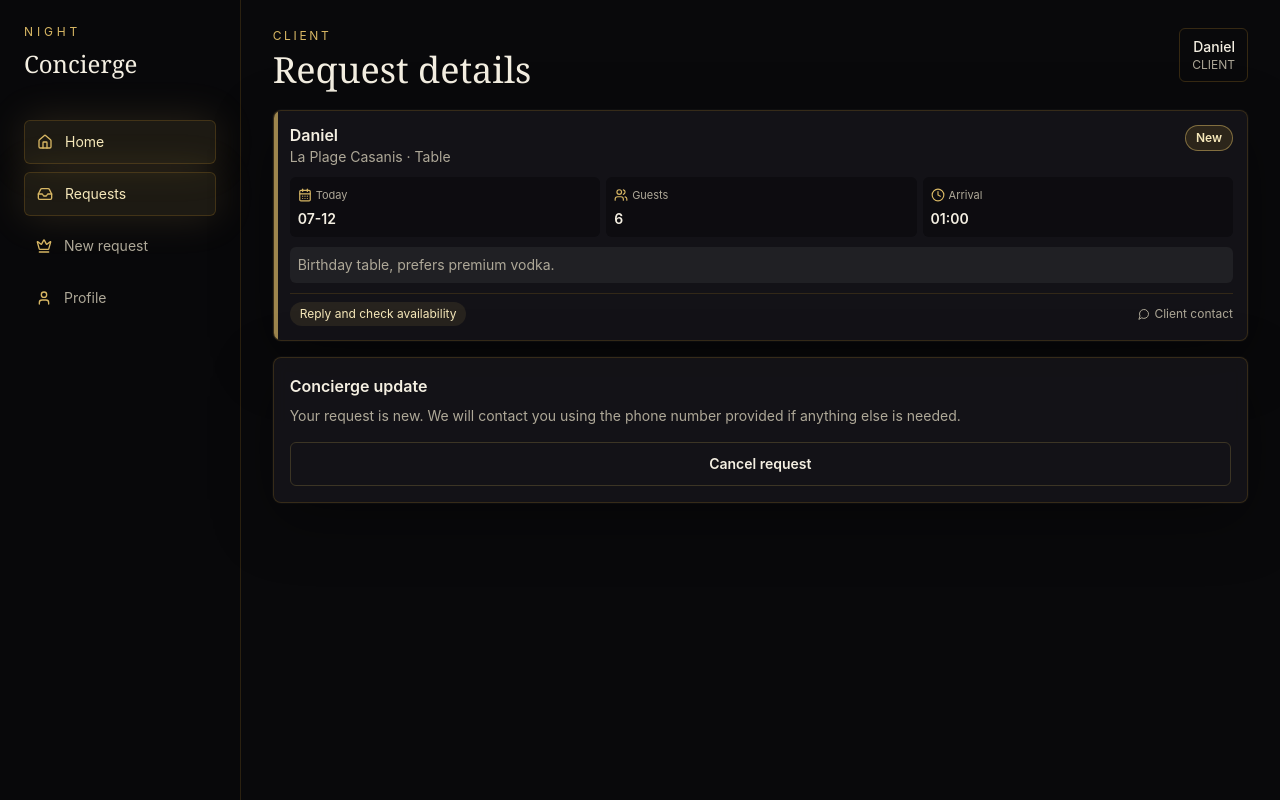
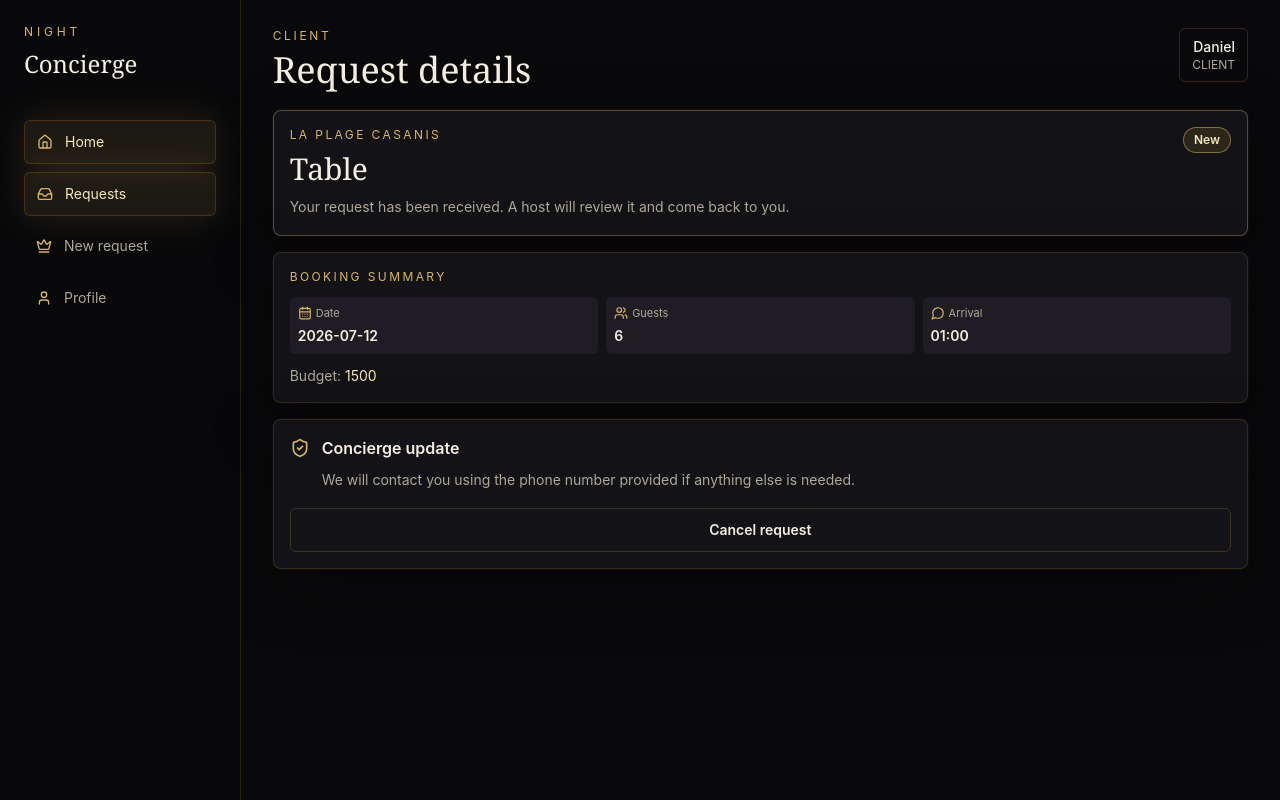
Before and after one commit to arnebakare/night-concierge-platform, a Next.js app: page /client/requests/1 in a window 1280 px wide. Built offline with nearby package versions, Linux system fonts and the light colour scheme; no server answers; the database is empty.

Commit message:
Improve customer booking usability

```diff
--- a/app/client/page.tsx
+++ b/app/client/page.tsx
@@ -42,7 +42,7 @@ export default async function ClientPage() {
           <h2 className="font-serif text-2xl">Latest requests</h2>
           <Button asChild variant="secondary" size="sm"><Link href="/client/requests">View all</Link></Button>
         </div>
-        <div className="space-y-3">{requests.length ? requests.map((request) => <RequestCard key={request.id} request={request} href={`/client/requests/${request.id}`} />) : <EmptyRequests />}</div>
+        <div className="space-y-3">{requests.length ? requests.map((request) => <RequestCard key={request.id} request={request} href={`/client/requests/${request.id}`} audience="client" />) : <EmptyRequests />}</div>
       </div>
     </AppShell>
   );
--- a/app/client/requests/[id]/page.tsx
+++ b/app/client/requests/[id]/page.tsx
@@ -1,11 +1,13 @@
 import { notFound } from "next/navigation";
+import { CalendarDays, MessageCircle, ShieldCheck, Users } from "lucide-react";
 import { AppShell } from "@/components/layout/app-shell";
-import { RequestCard } from "@/components/request/request-card";
+import { RequestStatusBadge } from "@/components/request/request-status-badge";
 import { LuxuryCard } from "@/components/ui/luxury-card";
 import { requireProfile } from "@/lib/auth";
 import { getRequestDetail } from "@/lib/data/app";
 import { Button } from "@/components/ui/button";
 import { cancelClientRequest } from "@/lib/actions/request-actions";
+import { formatEnum } from "@/lib/utils";
 
 export default async function ClientRequestDetailPage({ params }: Readonly<{ params: Promise<{ id: string }> }>) {
   const profile = await requireProfile(["CLIENT", "SUPER_ADMIN"]);
@@ -13,5 +15,70 @@ export default async function ClientRequestDetailPage({ params }: Readonly<{ par
   const request = await getRequestDetail(id);
   if (!request) notFound();
   const canCancel = ["NEW", "CONTACTED", "PENDING", "CONFIRMED"].includes(request.status);
-  return <AppShell profile={profile} title="Request details" eyebrow="Client"><RequestCard request={request} /><LuxuryCard className="mt-4"><p className="font-semibold">Concierge update</p><p className="mt-2 text-sm text-muted-foreground">Your request is {request.status.toLowerCase().replaceAll("_", " ")}. We will contact you using the phone number provided if anything else is needed.</p>{canCancel && profile.role === "CLIENT" && <form action={cancelClientRequest} className="mt-4"><input type="hidden" name="requestId" value={request.id} /><Button type="submit" variant="outline" className="w-full">Cancel request</Button></form>}</LuxuryCard></AppShell>;
+  const service = request.message?.match(/^Selected service:\s*(.+)$/m)?.[1];
+  const occasion = request.message?.match(/^Selected occasion:\s*(.+)$/m)?.[1];
+
+  return (
+    <AppShell profile={profile} title="Request details" eyebrow="Client">
+      <div className="space-y-4">
+        <LuxuryCard className="border-champagne-300/35 bg-[radial-gradient(circle_at_top_right,rgba(216,183,100,0.16),transparent_36%),rgba(17,17,19,0.94)]">
+          <div className="flex items-start justify-between gap-3">
+            <div>
+              <p className="text-xs uppercase tracking-[0.2em] text-champagne-300">{request.clubs?.name ?? "Venue"}</p>
+              <h2 className="mt-2 font-serif text-3xl">{service ?? formatEnum(request.request_type)}</h2>
+              <p className="mt-2 text-sm leading-6 text-muted-foreground">{statusMessage(request.status)}</p>
+            </div>
+            <RequestStatusBadge status={request.status} />
+          </div>
+        </LuxuryCard>
+
+        <LuxuryCard>
+          <p className="mb-3 text-xs uppercase tracking-[0.2em] text-champagne-300">Booking summary</p>
+          <div className="grid grid-cols-3 gap-2">
+            <Fact icon={CalendarDays} label="Date" value={request.requested_date} />
+            <Fact icon={Users} label="Guests" value={String(request.guest_count)} />
+            <Fact icon={MessageCircle} label="Arrival" value={request.arrival_time ?? "TBC"} />
+          </div>
+          {occasion && <p className="mt-3 rounded-md bg-secondary/70 p-3 text-sm text-muted-foreground">{occasion}</p>}
+          {request.budget && <p className="mt-3 text-sm text-muted-foreground">Budget: <span className="text-champagne-100">{request.budget}</span></p>}
+        </LuxuryCard>
+
+        <LuxuryCard>
+          <div className="flex gap-3">
+            <ShieldCheck className="mt-0.5 size-5 shrink-0 text-champagne-300" />
+            <div>
+              <p className="font-semibold">Concierge update</p>
+              <p className="mt-2 text-sm leading-6 text-muted-foreground">We will contact you using the phone number provided if anything else is needed.</p>
+            </div>
+          </div>
+          {canCancel && profile.role === "CLIENT" && (
+            <form action={cancelClientRequest} className="mt-4">
+              <input type="hidden" name="requestId" value={request.id} />
+              <Button type="submit" variant="outline" className="w-full">Cancel request</Button>
+            </form>
+          )}
+        </LuxuryCard>
+      </div>
+    </AppShell>
+  );
 }
+
+function Fact({ icon: Icon, label, value }: Readonly<{ icon: typeof CalendarDays; label: string; value: string }>) {
+  return (
+    <div className="rounded-md bg-secondary/70 p-2">
+      <p className="flex items-center gap-1 text-[11px] text-muted-foreground"><Icon className="size-3.5 text-champagne-300" />{label}</p>
+      <p className="mt-1 truncate text-sm font-semibold">{value}</p>
+    </div>
+  );
+}
+
+function statusMessage(status: string) {
+  if (status === "NEW") return "Your request has been received. A host will review it and come back to you.";
+  if (status === "CONTACTED") return "A host has reached out and is checking the details with you.";
+  if (status === "PENDING") return "The team is checking availability or final details.";
+  if (status === "CONFIRMED") return "Your booking is confirmed. The team will share any final arrival details.";
+  if (status === "ARRIVED") return "This booking is completed.";
+  if (status === "DECLINED") return "This request could not be confirmed.";
+  if (status === "CANCELLED") return "This request has been cancelled.";
+  return "The team will update you on WhatsApp.";
+}
--- a/app/client/requests/page.tsx
+++ b/app/client/requests/page.tsx
@@ -15,7 +15,7 @@ export default async function ClientRequestsPage() {
         <Button asChild><Link href="/request">New request</Link></Button>
       </div>
       <div className="space-y-3">
-        {requests.length ? requests.map((request) => <RequestCard key={request.id} request={request} href={`/client/requests/${request.id}`} />) : <EmptyState />}
+        {requests.length ? requests.map((request) => <RequestCard key={request.id} request={request} href={`/client/requests/${request.id}`} audience="client" />) : <EmptyState />}
       </div>
     </AppShell>
   );
--- a/app/install/page.tsx
+++ b/app/install/page.tsx
@@ -5,7 +5,9 @@ import { LuxuryCard } from "@/components/ui/luxury-card";
 
 export default function InstallPage() {
   return (
-    <main className="mx-auto flex min-h-screen w-full max-w-md flex-col justify-center px-5 py-10">
+    <main className="request-marina-bg relative min-h-screen overflow-hidden">
+      <div className="absolute inset-0 bg-[linear-gradient(180deg,rgba(5,5,6,0.24)_0%,rgba(5,5,6,0.78)_45%,rgba(5,5,6,0.98)_100%)]" />
+      <div className="relative mx-auto flex min-h-screen w-full max-w-md flex-col justify-center px-5 py-10">
       <div className="mb-6">
         <p className="text-sm uppercase tracking-[0.3em] text-champagne-300">iPhone access</p>
         <h1 className="mt-3 font-serif text-4xl leading-tight text-foreground">Install Night Concierge</h1>
@@ -14,7 +16,7 @@ export default function InstallPage() {
         </p>
       </div>
 
-      <LuxuryCard className="space-y-4">
+      <LuxuryCard className="space-y-4 border-champagne-300/35 bg-ink-900/86 shadow-[0_24px_90px_rgba(0,0,0,0.48)]">
         <InstallStep icon={ExternalLink} title="Open this page in Safari" text="If this opened inside WhatsApp or Instagram, tap the browser menu and open it in Safari first." />
         <InstallStep icon={Share} title="Tap Share" text="Use the iPhone share button at the bottom of Safari." />
         <InstallStep icon={Smartphone} title="Tap Add to Home Screen" text="Keep the name Concierge, then tap Add." />
@@ -28,6 +30,7 @@ export default function InstallPage() {
         <Button asChild variant="secondary">
           <Link href="/request">Open booking form</Link>
         </Button>
+      </div>
       </div>
     </main>
   );
--- a/components/request/request-card.tsx
+++ b/components/request/request-card.tsx
@@ -6,7 +6,7 @@ import type { ConciergeRequest } from "@/lib/types";
 import { isTemporaryPhone, nextSalesAction } from "@/lib/sales/funnel";
 import { formatEnum } from "@/lib/utils";
 
-export function RequestCard({ request, href }: Readonly<{ request: ConciergeRequest; href?: string }>) {
+export function RequestCard({ request, href, audience = "staff" }: Readonly<{ request: ConciergeRequest; href?: string; audience?: "staff" | "client" }>) {
   const service = request.message?.match(/^Selected service:\s*(.+)$/m)?.[1];
   const missingContact = !request.clients?.phone || isTemporaryPhone(request.clients.phone);
   const card = (
@@ -27,7 +27,7 @@ export function RequestCard({ request, href }: Readonly<{ request: ConciergeRequ
       </div>
       {request.message && !service && <p className="line-clamp-3 rounded-md bg-secondary/80 p-2 text-xs leading-relaxed text-muted-foreground md:text-sm">{request.message}</p>}
       <div className="flex flex-wrap items-center justify-between gap-2 border-t border-champagne-700/30 pt-2 text-xs">
-        <span className="rounded-full bg-champagne-300/10 px-2.5 py-1 text-champagne-100">{nextSalesAction(request.status)}</span>
+        <span className="rounded-full bg-champagne-300/10 px-2.5 py-1 text-champagne-100">{audience === "client" ? clientStatusHint(request.status) : nextSalesAction(request.status)}</span>
         <span className={missingContact ? "flex items-center gap-1 text-amber-100" : "flex items-center gap-1 text-muted-foreground"}>
           {missingContact ? <UserRoundPlus className="size-3" /> : <MessageCircle className="size-3" />}
           {missingContact ? "Add contact" : "Client contact"}
@@ -44,6 +44,17 @@ export function RequestCard({ request, href }: Readonly<{ request: ConciergeRequ
       {card}
     </Link>
   );
+}
+
+function clientStatusHint(status: ConciergeRequest["status"]) {
+  if (status === "NEW") return "Received";
+  if (status === "CONTACTED") return "Host contacted";
+  if (status === "PENDING") return "Checking availability";
+  if (status === "CONFIRMED") return "Confirmed";
+  if (status === "ARRIVED") return "Completed";
+  if (status === "DECLINED") return "Not available";
+  if (status === "CANCELLED") return "Cancelled";
+  return "Updated";
 }
 
 function Fact({
--- a/components/request/request-form-steps.tsx
+++ b/components/request/request-form-steps.tsx
@@ -3,7 +3,7 @@
 import { useEffect, useMemo, useState, useTransition } from "react";
 import { useForm } from "react-hook-form";
 import { zodResolver } from "@hookform/resolvers/zod";
-import { CalendarDays, Check, ChevronLeft, Clock, MapPin, Sparkles, Users } from "lucide-react";
+import { CalendarDays, Check, ChevronLeft, Clock, Minus, MapPin, Plus, Sparkles, Users } from "lucide-react";
 import { Button } from "@/components/ui/button";
 import { Input } from "@/components/ui/input";
 import { Label } from "@/components/ui/label";
@@ -112,6 +112,10 @@ export function RequestFormSteps({
     if (event) form.setValue("requestedDate", event.event_date, { shouldValidate: true });
   }
 
+  function setGuestCount(nextValue: number) {
+    form.setValue("guestCount", Math.max(1, Math.min(200, nextValue)), { shouldValidate: true });
+  }
+
   async function next() {
     const fieldsByStep: Record<number, (keyof PublicRequestInput)[]> = {
       1: ["clubId"], 2: ["requestType"], 3: ["name", "phone", "email", "instagram"], 4: ["requestedDate", "guestCount", "arrivalTime", "budget", "message"]
@@ -190,6 +194,11 @@ export function RequestFormSteps({
                     <span className="inline-flex rounded-full border border-champagne-700/30 px-2 py-0.5 text-[11px] text-muted-foreground">{experience.mood}</span>
                   </span>
                 </span>
+                {values.clubId === club.id && (
+                  <span className="ml-auto flex size-7 shrink-0 items-center justify-center rounded-full bg-champagne-300 text-ink-950">
+                    <Check className="size-4" />
+                  </span>
+                )}
               </button>
               );
             })}
@@ -233,7 +242,7 @@ export function RequestFormSteps({
                   form.setValue("serviceLabel", service.label, { shouldValidate: true });
                 }}
                 className={cn(
-                  "group flex min-h-28 flex-col justify-between rounded-lg border bg-ink-700 p-3.5 text-left transition active:scale-[0.99]",
+                  "group relative flex min-h-28 flex-col justify-between rounded-lg border bg-ink-700 p-3.5 text-left transition active:scale-[0.99]",
                   active ? "border-champagne-300 bg-champagne-300/10 shadow-glow" : "border-champagne-700/40 hover:border-champagne-300/60"
                 )}
               >
@@ -244,6 +253,7 @@ export function RequestFormSteps({
                   <span className="block font-semibold">{service.label}</span>
                   <span className="mt-1 block text-xs leading-snug text-muted-foreground">{service.description}</span>
                 </span>
+                {active && <Check className="absolute right-3 top-3 size-4 text-champagne-300" />}
               </button>
               );
             })}
@@ -295,13 +305,13 @@ export function RequestFormSteps({
             <p className="mt-1 text-sm text-muted-foreground">WhatsApp is best. Email and Instagram are optional.</p>
           </div>
           <Field label="Name" error={form.formState.errors.name?.message}>
-            <Input {...form.register("name")} placeholder="Full name" />
+            <Input {...form.register("name")} placeholder="Full name" autoComplete="name" />
           </Field>
           <Field label="Phone / WhatsApp" error={form.formState.errors.phone?.message}>
-            <Input {...form.register("phone")} placeholder="+34 600 000 000" inputMode="tel" />
+            <Input {...form.register("phone")} placeholder="+34 600 000 000" inputMode="tel" autoComplete="tel" />
           </Field>
           <Field label="Email optional" error={form.formState.errors.email?.message}>
-            <Input {...form.register("email")} placeholder="name@email.com" inputMode="email" />
+            <Input {...form.register("email")} placeholder="name@email.com" inputMode="email" autoComplete="email" />
           </Field>
           <Field label="Instagram optional">
             <Input {...form.register("instagram")} placeholder="@handle" />
@@ -320,15 +330,38 @@ export function RequestFormSteps({
               <Input {...form.register("requestedDate")} type="date" min={new Date().toISOString().slice(0, 10)} />
             </Field>
             <Field label="Guests" error={form.formState.errors.guestCount?.message}>
-              <Input {...form.register("guestCount")} type="number" min={1} inputMode="numeric" />
+              <div className="grid grid-cols-[2.75rem_1fr_2.75rem] overflow-hidden rounded-md border border-champagne-700/35 bg-input">
+                <button type="button" aria-label="Remove guest" className="flex min-h-12 items-center justify-center border-r border-champagne-700/35 text-champagne-300" onClick={() => setGuestCount(Number(values.guestCount || 1) - 1)}>
+                  <Minus className="size-4" />
+                </button>
+                <Input {...form.register("guestCount")} type="number" min={1} inputMode="numeric" className="border-0 bg-transparent text-center shadow-none focus:ring-0" />
+                <button type="button" aria-label="Add guest" className="flex min-h-12 items-center justify-center border-l border-champagne-700/35 text-champagne-300" onClick={() => setGuestCount(Number(values.guestCount || 1) + 1)}>
+                  <Plus className="size-4" />
+                </button>
+              </div>
             </Field>
+          </div>
+          <div className="grid grid-cols-3 gap-2">
+            <QuickPick label="Tonight" onClick={() => form.setValue("requestedDate", dateString(0), { shouldValidate: true })} />
+            <QuickPick label="Tomorrow" onClick={() => form.setValue("requestedDate", dateString(1), { shouldValidate: true })} />
+            <QuickPick label="Weekend" onClick={() => form.setValue("requestedDate", nextWeekendDate(), { shouldValidate: true })} />
           </div>
           <Field label="Arrival time optional">
             <Input {...form.register("arrivalTime")} placeholder="Around 01:00" />
           </Field>
+          <div className="grid grid-cols-4 gap-2">
+            {["21:00", "23:00", "01:00", "TBC"].map((time) => (
+              <QuickPick key={time} label={time} active={values.arrivalTime === time} onClick={() => form.setValue("arrivalTime", time, { shouldValidate: true })} />
+            ))}
+          </div>
           <Field label="Budget optional">
             <Input {...form.register("budget")} placeholder="Bottle service, 1k, flexible..." />
           </Field>
+          <div className="grid grid-cols-3 gap-2">
+            {["Flexible", "1k+", "2k+"].map((budget) => (
+              <QuickPick key={budget} label={budget} active={values.budget === budget} onClick={() => form.setValue("budget", budget, { shouldValidate: true })} />
+            ))}
+          </div>
           <Field label="Message optional">
             <Textarea {...form.register("message")} placeholder="Occasion, preferences, special requests..." />
           </Field>
@@ -429,3 +462,34 @@ function Field({ label, error, children }: Readonly<{ label: string; error?: str
     </div>
   );
 }
+
+function QuickPick({ label, active, onClick }: Readonly<{ label: string; active?: boolean; onClick: () => void }>) {
+  return (
+    <button
+      type="button"
+      onClick={onClick}
+      className={cn(
+        "min-h-10 rounded-md border border-champagne-700/35 bg-ink-900/60 px-2 text-sm font-medium text-muted-foreground transition active:scale-[0.98]",
+        active && "border-champagne-300 bg-champagne-300/10 text-champagne-100"
+      )}
+    >
+      {label}
+    </button>
+  );
+}
+
+function dateString(offset: number) {
+  const date = new Date();
+  date.setHours(12, 0, 0, 0);
+  date.setDate(date.getDate() + offset);
+  return date.toISOString().slice(0, 10);
+}
+
+function nextWeekendDate() {
+  const date = new Date();
+  date.setHours(12, 0, 0, 0);
+  const day = date.getDay();
+  const daysUntilSaturday = (6 - day + 7) % 7 || 7;
+  date.setDate(date.getDate() + daysUntilSaturday);
+  return date.toISOString().slice(0, 10);
+}
```
